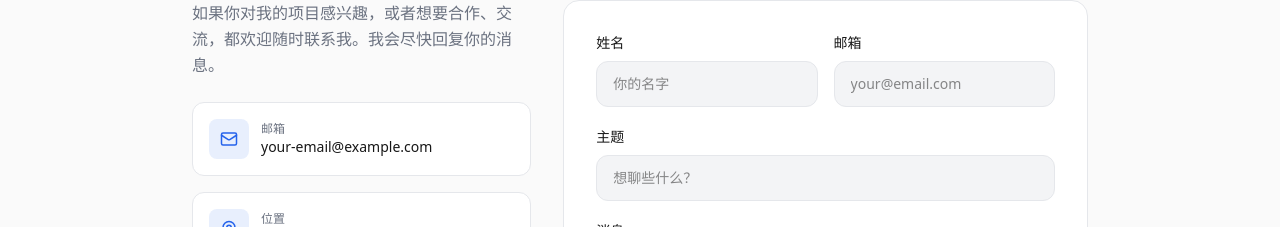
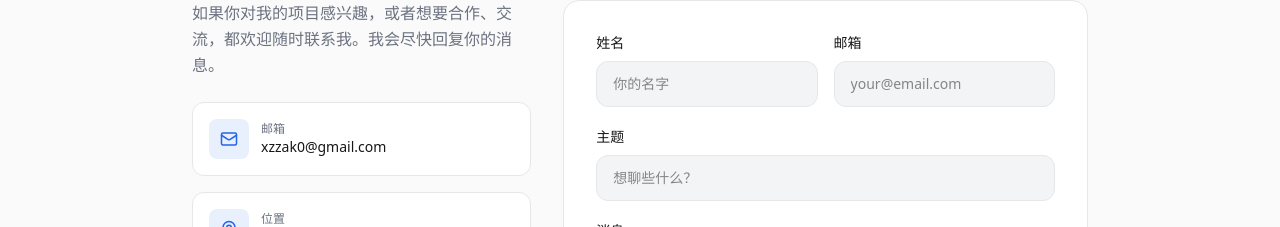
Before and after one commit to xinzhongzhi/personal-website, a Next.js app: page /contact in a window 1280 px wide. Shown: the part 292-519 px from the top of the page. Built offline with nearby package versions, Linux system fonts and the light colour scheme.

Commit message:
chore: 更新个人联系信息

```diff
--- a/src/data/config.ts
+++ b/src/data/config.ts
@@ -4,10 +4,10 @@ export const siteConfig = {
   title: "全栈开发者 & 创业者",
   description: "热爱技术、创新和创造的开发者，致力于用代码改变世界。",
   avatar: "/images/avatar.jpg",
-  email: "your-email@example.com",
+  email: "xzzak0@gmail.com",
   location: "中国",
   social: {
-    github: "https://github.com/yourusername",
+    github: "https://github.com/xinzhongzhi",
     linkedin: "https://linkedin.com/in/yourusername",
     twitter: "https://twitter.com/yourusername",
     wechat: "your-wechat-id",
```
